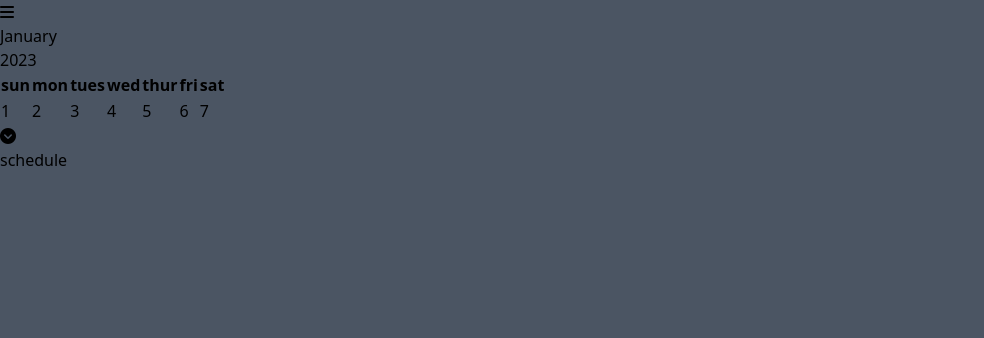
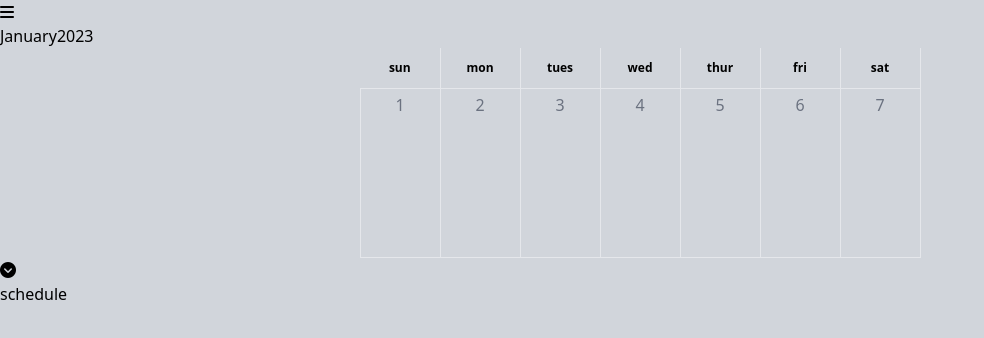
Before and after one commit to MicahBear/Thumb, a React (Vite) app: page /dashboard in a window 1280 px wide. Shown: the top 338 px of the page, without its empty margins (0-984 px from the left). Built offline with nearby package versions, Linux system fonts and the light colour scheme.

Commit message:
composing calendar

```diff
--- a/src/components/Calendar.jsx
+++ b/src/components/Calendar.jsx
@@ -2,81 +2,81 @@ import React from "react";
 
 export default function Calendar() {
   return (
-    <div className="calendar">
+    <div className="calendar flex justify-center">
       <table className="calendar--table">
         <thead>
           <tr className="calendar--table-row">
-            <th className="calendar--table-header">
+            <th className="calendar--table-header p-2 border-r h-10 xl:w-40 lg:w-30 md:w-30 sm:w-20 w-10 xl:text-sm text-xs">
               <span className="calendar--day">sun</span>
             </th>
-            <th className="calendar--table-header">
+            <th className="calendar--table-header p-2 border-r h-10 xl:w-40 lg:w-30 md:w-30 sm:w-20 w-10 xl:text-sm text-xs">
               <span className="calendar--day">mon</span>
             </th>
-            <th className="calendar--table-header">
+            <th className="calendar--table-header p-2 border-r h-10 xl:w-40 lg:w-30 md:w-30 sm:w-20 w-10 xl:text-sm text-xs">
               <span className="calendar--day">tues</span>
             </th>
-            <th className="calendar--table-header">
+            <th className="calendar--table-header p-2 border-r h-10 xl:w-40 lg:w-30 md:w-30 sm:w-20 w-10 xl:text-sm text-xs">
               <span className="calendar--day">wed</span>
             </th>
-            <th className="calendar--table-header">
+            <th className="calendar--table-header p-2 border-r h-10 xl:w-40 lg:w-30 md:w-30 sm:w-20 w-10 xl:text-sm text-xs">
               <span className="calendar--day">thur</span>
             </th>
-            <th className="calendar--table-header">
+            <th className="calendar--table-header p-2 border-r h-10 xl:w-40 lg:w-30 md:w-30 sm:w-20 w-10 xl:text-sm text-xs">
               <span className="calendar--day">fri</span>
             </th>
-            <th className="calendar--table-header">
+            <th className="calendar--table-header p-2 border-r h-10 xl:w-40 lg:w-30 md:w-30 sm:w-20 w-10 xl:text-sm text-xs">
               <span className="calendar--day">sat</span>
             </th>
           </tr>
         </thead>
         <tbody>
-          <tr className="calendar--table-date-row">
-            <td className="calendar--table-date">
-              <div className="calendar--date-container">
-                <div className="calendar--date-num-container">
-                  <span className="calendar--date-num">1</span>
+          <tr className="calendar--table-date-row text-center h-20">
+            <td className="calendar--table-date border p-1 h-40 xl:w-40 lg:w-30 md:w-30 sm:w-20 w-10 overflow-auto transition cursor-pointer duration-500 ease hover:bg-slate-500">
+              <div className="calendar--date-container flex flex-col h-40 mx-auto xl:w-40 lg:w-30 md:w-30 sm:w-full w-10 mx-auto overflow-hidden">
+                <div className="calendar--date-num-container top h-5 w-full">
+                  <span className="calendar--date-num text-gray-500">1</span>
                 </div>
               </div>
             </td>
-            <td className="calendar--table-date">
-              <div className="calendar--date-container">
-                <div className="calendar--date-num-container">
-                  <span className="calendar--date-num">2</span>
+            <td className="calendar--table-date border p-1 h-40 xl:w-40 lg:w-30 md:w-30 sm:w-20 w-10 overflow-auto transition cursor-pointer duration-500 ease hover:bg-slate-500">
+              <div className="calendar--date-container flex flex-col h-40 mx-auto xl:w-40 lg:w-30 md:w-30 sm:w-full w-10 mx-auto overflow-hidden">
+                <div className="calendar--date-num-container top h-5 w-full">
+                  <span className="calendar--date-num text-gray-500">2</span>
                 </div>
               </div>
             </td>
-            <td className="calendar--table-date">
-              <div className="calendar--date-container">
-                <div className="calendar--date-num-container">
-                  <span className="calendar--date-num">3</span>
+            <td className="calendar--table-date border p-1 h-40 xl:w-40 lg:w-30 md:w-30 sm:w-20 w-10 overflow-auto transition cursor-pointer duration-500 ease hover:bg-slate-500">
+              <div className="calendar--date-container flex flex-col h-40 mx-auto xl:w-40 lg:w-30 md:w-30 sm:w-full w-10 mx-auto overflow-hidden">
+                <div className="calendar--date-num-container top h-5 w-full">
+                  <span className="calendar--date-num text-gray-500">3</span>
                 </div>
               </div>
             </td>
-            <td className="calendar--table-date">
-              <div className="calendar--date-container">
-                <div className="calendar--date-num-container">
-                  <span className="calendar--date-num">4</span>
+            <td className="calendar--table-date border p-1 h-40 xl:w-40 lg:w-30 md:w-30 sm:w-20 w-10 overflow-auto transition cursor-pointer duration-500 ease hover:bg-slate-500">
+              <div className="calendar--date-container flex flex-col h-40 mx-auto xl:w-40 lg:w-30 md:w-30 sm:w-full w-10 overflow-hidden">
+                <div className="calendar--date-num-container top h-5 w-full">
+                  <span className="calendar--date-num text-gray-500">4</span>
                 </div>
               </div>
             </td>
-            <td className="calendar--table-date">
-              <div className="calendar--date-container">
-                <div className="calendar--date-num-container">
-                  <span className="calendar--date-num">5</span>
+            <td className="calendar--table-date border p-1 h-40 xl:w-40 lg:w-30 md:w-30 sm:w-20 w-10 overflow-auto transition cursor-pointer duration-500 ease hover:bg-slate-500">
+              <div className="calendar--date-container flex flex-col h-40 mx-auto xl:w-40 lg:w-30 md:w-30 sm:w-full w-10 mx-auto overflow-hidden">
+                <div className="calendar--date-num-container top h-5 w-full">
+                  <span className="calendar--date-num text-gray-500">5</span>
                 </div>
               </div>
             </td>
-            <td className="calendar--table-date">
-              <div className="calendar--date-container">
-                <div className="calendar--date-num-container">
-                  <span className="calendar--date-num">6</span>
+            <td className="calendar--table-date border p-1 h-40 xl:w-40 lg:w-30 md:w-30 sm:w-20 w-10 overflow-auto transition cursor-pointer duration-500 ease hover:bg-slate-500">
+              <div className="calendar--date-container flex flex-col h-40 mx-auto xl:w-40 lg:w-30 md:w-30 sm:w-full w-10 mx-auto overflow-hidden">
+                <div className="calendar--date-num-container top h-5 w-full">
+                  <span className="calendar--date-num text-gray-500">6</span>
                 </div>
               </div>
             </td>
-            <td className="calendar--table-date">
-              <div className="calendar--date-container">
-                <div className="calendar--date-num-container">
-                  <span className="calendar--date-num">7</span>
+            <td className="calendar--table-date border p-1 h-40 xl:w-40 lg:w-30 md:w-30 sm:w-20 w-10 overflow-auto transition cursor-pointer duration-500 ease hover:bg-slate-500">
+              <div className="calendar--date-container flex flex-col h-40 mx-auto xl:w-40 lg:w-30 md:w-30 sm:w-full w-10 mx-auto overflow-hidden">
+                <div className="calendar--date-num-container top h-5 w-full">
+                  <span className="calendar--date-num text-gray-500">7</span>
                 </div>
               </div>
             </td>
--- a/src/index.css
+++ b/src/index.css
@@ -3,5 +3,5 @@
 @tailwind utilities;
 
 * {
-  background-color: rgb(75 85 99);
+  background-color: rgb(209 213 219);
 }
--- a/src/pages/Dashboard.jsx
+++ b/src/pages/Dashboard.jsx
@@ -6,7 +6,7 @@ export default function Dashboard() {
       <div className="dashboard--nav">
         <i class="fa-solid fa-bars"></i>
       </div>
-      <div className="dashboard--date">
+      <div className="dashboard--date flex flex-row">
         <h2 className="dashboard--month">January</h2>
         <h2 className="dashboard--year">2023</h2>
       </div>
```
